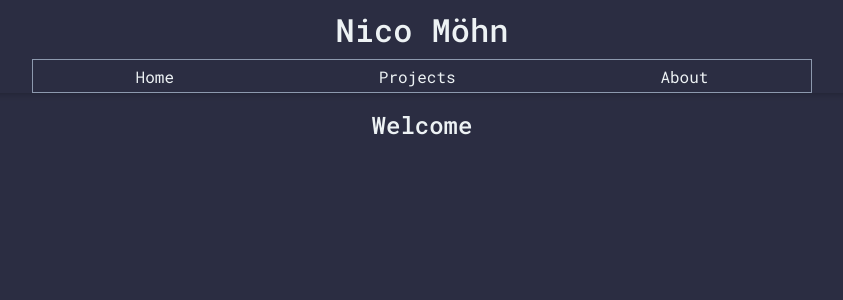
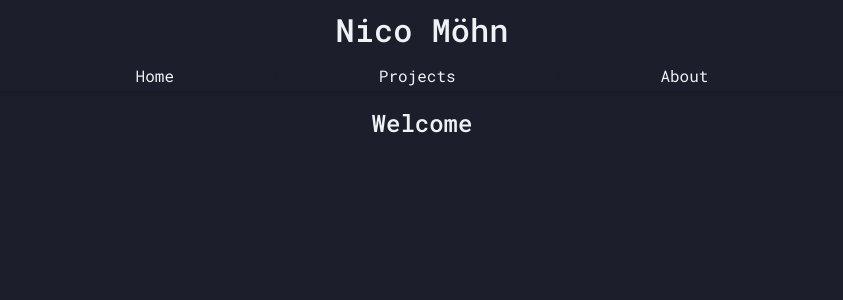
Before and after one commit to nitodeco/nitodeco-portfolio, a React (Create React App) app: page / in a window 1280 px wide. Shown: the top 300 px of the page, without its empty margins (218-1061 px from the left). Built offline with nearby package versions, Linux system fonts and the light colour scheme.

Commit message:
Changed button styling

```diff
--- a/src/index.css
+++ b/src/index.css
@@ -2,10 +2,11 @@
 @import url('https://fonts.googleapis.com/css2?family=Roboto:wght@300;400;500&display=swap');
 
 :root {
-  --bg: #2B2D42;
+  --bg: #1C1E2B;
+  --dark: #2B2D42;
   --mid: #8D99AE;
   --white: #EDF2F4;
-
+  --yellow: #FFBC42;
 }
 
 body {
@@ -13,15 +14,9 @@ body {
   margin: 0;
   background-color: var(--bg);
   color: var(--white);
-
   display: flex;
   flex-direction: column;
   justify-content: center;
-}
-
-a {
-  text-decoration: none;
-  color: #EDF2F4;
 }
 
 .mono {
@@ -48,27 +43,16 @@ a {
   justify-content: space-between;
   align-items: center;
   height: 32px;
-  border: 1px solid var(--mid);
 }
 
 .navbar a {
   margin-inline: 8vw;
 }
 
-.navbar a p {
-  margin: 0;
-  display: inline;
-  text-align: center;
-}
-
 .navbar h1 {
   font-size: 32px;
   margin-top: 8px;
   margin-bottom: 8px;
-}
-
-a:hover {
-  color: var(--mid);
 }
 
 .content {
@@ -83,3 +67,24 @@ h1, h2, h3, h4, h5, h6 {
   font-weight: 500;
   font-family: 'Roboto Mono', monospace;
 }
+
+a {
+  text-decoration: none;
+  color: var(--white);
+}
+
+a:hover {
+  color: var(--yellow);
+}
+
+.btn {
+  cursor: pointer;
+  background-color: var(--bg);
+  color: var(--white);
+  border-radius: 16px;
+}
+
+.btn:hover {
+  background-color: var(--dark);
+  color: var(--yellow);
+}
```
